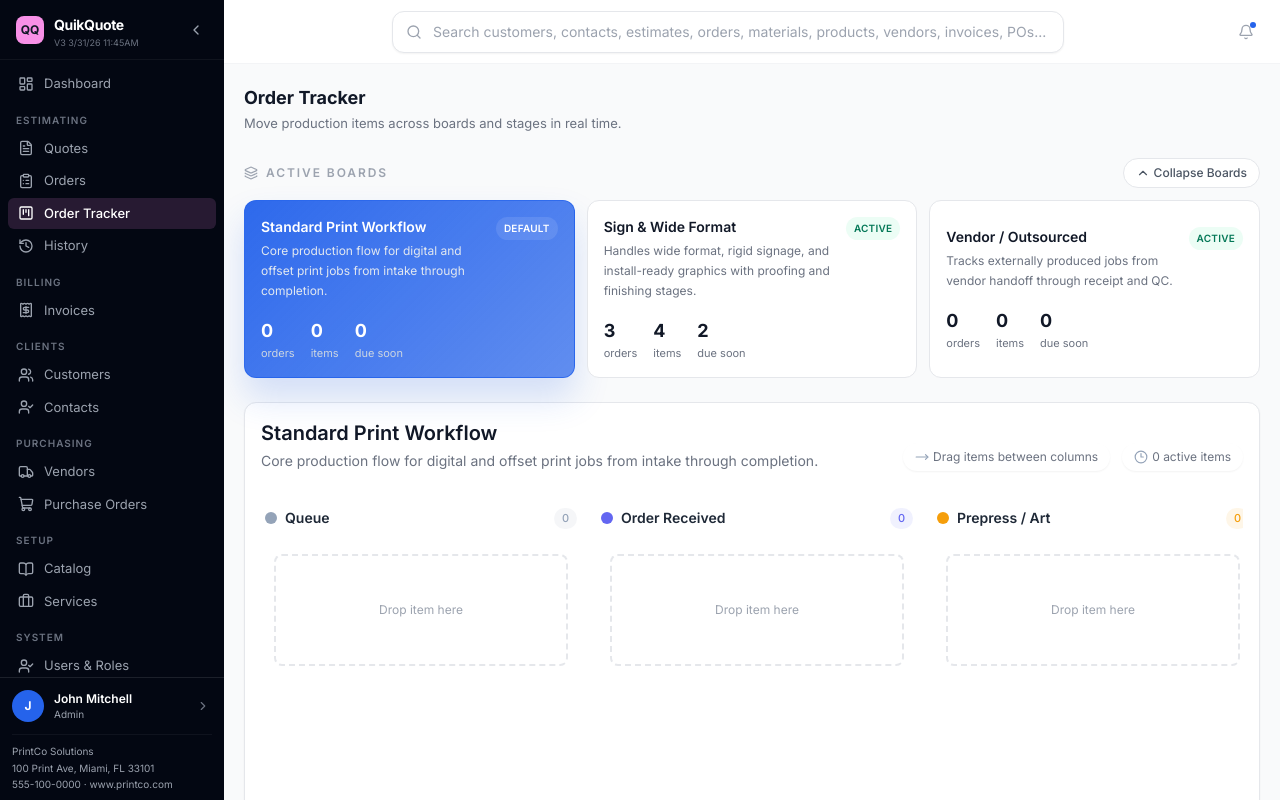
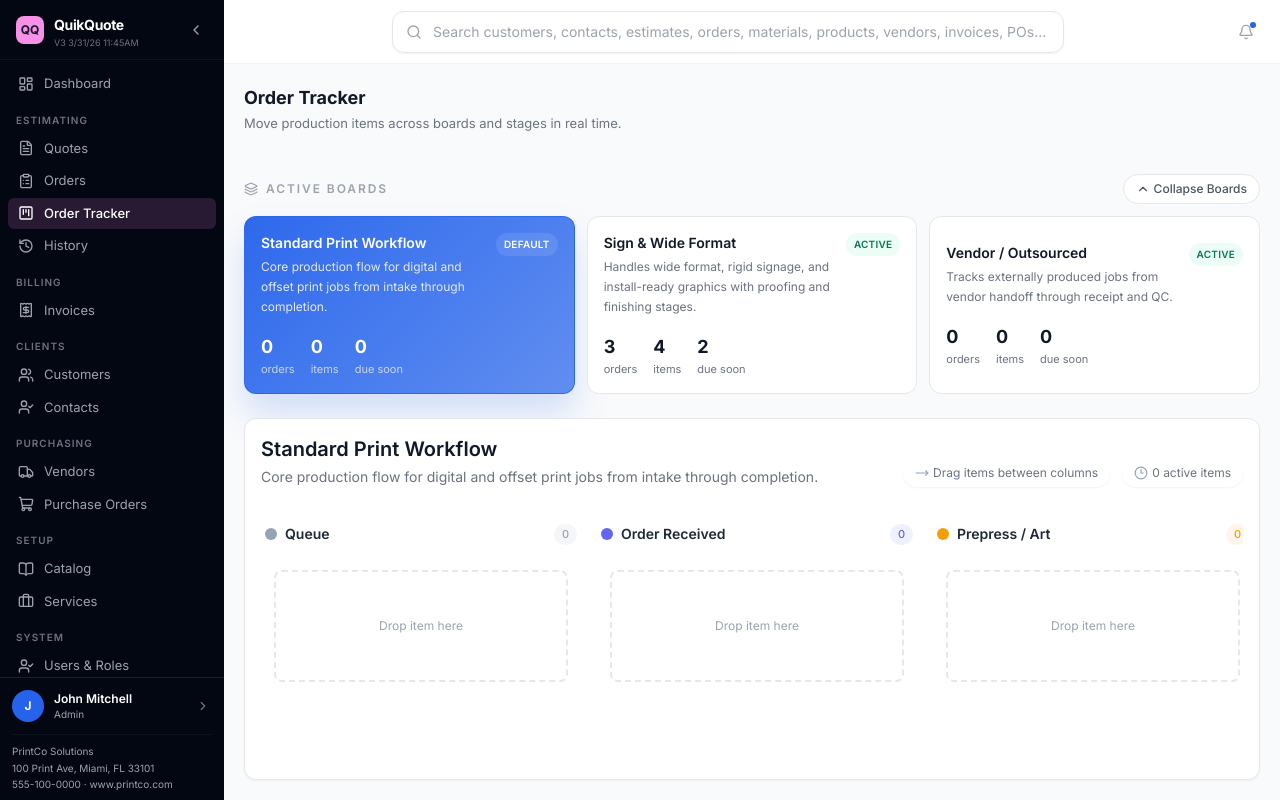
Before and after one commit to jorfdz/QuickQuote, a React (Vite) app: page /tracker in a window 1280 px wide. Shown: the top 800 px of the page. Built offline with nearby package versions, Linux system fonts and the light colour scheme.

Commit message:
Order Tracker Height

```diff
--- a/src/pages/OrderTracker/index.tsx
+++ b/src/pages/OrderTracker/index.tsx
@@ -191,7 +191,7 @@ export const OrderTracker: React.FC = () => {
   }
 
   return (
-    <div className="space-y-6">
+    <div className="flex min-h-[calc(100vh-104px)] flex-col gap-6">
       <PageHeader title="Order Tracker" subtitle="Move production items across boards and stages in real time." />
 
       <section className="space-y-3">
@@ -255,7 +255,7 @@ export const OrderTracker: React.FC = () => {
         )}
       </section>
 
-      <section className="rounded-xl border border-gray-200 bg-white p-4 shadow-sm">
+      <section className="flex min-h-0 flex-1 flex-col rounded-xl border border-gray-200 bg-white p-4 shadow-sm">
         <div className="mb-5 flex flex-col gap-4 border-b border-white/80 pb-4 lg:flex-row lg:items-end lg:justify-between">
           <div>
             <h2 className="text-xl font-semibold text-gray-900">{workflow.name}</h2>
@@ -274,7 +274,7 @@ export const OrderTracker: React.FC = () => {
         </div>
 
         <DndContext sensors={sensors} collisionDetection={closestCenter} onDragStart={handleDragStart} onDragEnd={handleDragEnd}>
-          <div className="flex gap-4 overflow-x-auto pb-3">
+          <div className="flex min-h-0 flex-1 gap-4 overflow-x-auto pb-3">
             {columns.map((column) => (
               <StageLane
                 key={column.id}
@@ -306,7 +306,7 @@ const StageLane: React.FC<{
   const { setNodeRef, isOver } = useDroppable({ id: column.id });
 
   return (
-    <div className="w-[320px] flex-shrink-0">
+    <div className="flex h-full w-[320px] flex-shrink-0 flex-col">
       <div className="mb-3 flex items-center gap-2 px-1">
         <span className="h-3 w-3 rounded-full" style={{ backgroundColor: column.color }} />
         <h3 className="text-sm font-semibold text-gray-800">{column.name}</h3>
@@ -319,7 +319,7 @@ const StageLane: React.FC<{
       </div>
       <div
         ref={setNodeRef}
-        className={`min-h-[420px] rounded-xl border p-3 transition-colors ${isOver ? 'bg-white shadow-inner' : 'border-white/70 bg-white/72'}`}
+        className={`min-h-0 flex-1 overflow-y-auto rounded-xl border p-3 transition-colors ${isOver ? 'bg-white shadow-inner' : 'border-white/70 bg-white/72'}`}
         style={isOver ? { borderColor: withAlpha(brandColor, 0.45), boxShadow: `inset 0 0 0 1px ${withAlpha(brandColor, 0.12)}` } : undefined}
       >
         <SortableContext items={items.map((item) => item.id)} strategy={verticalListSortingStrategy}>
```
